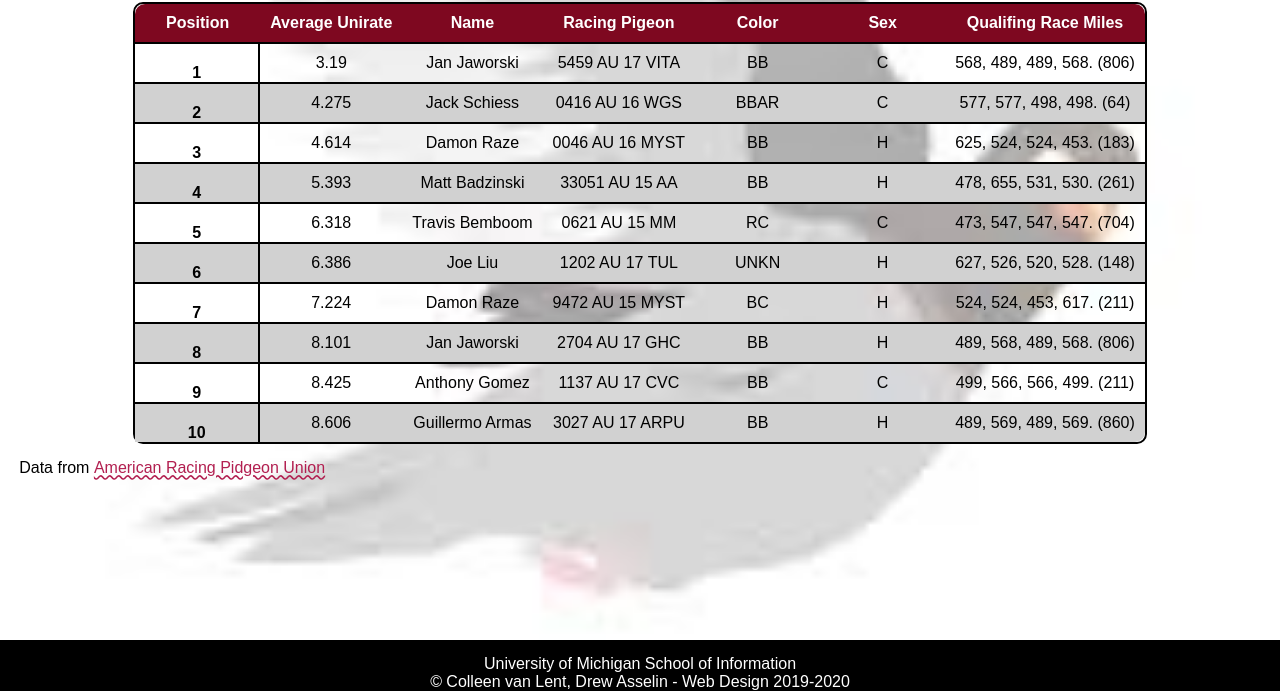
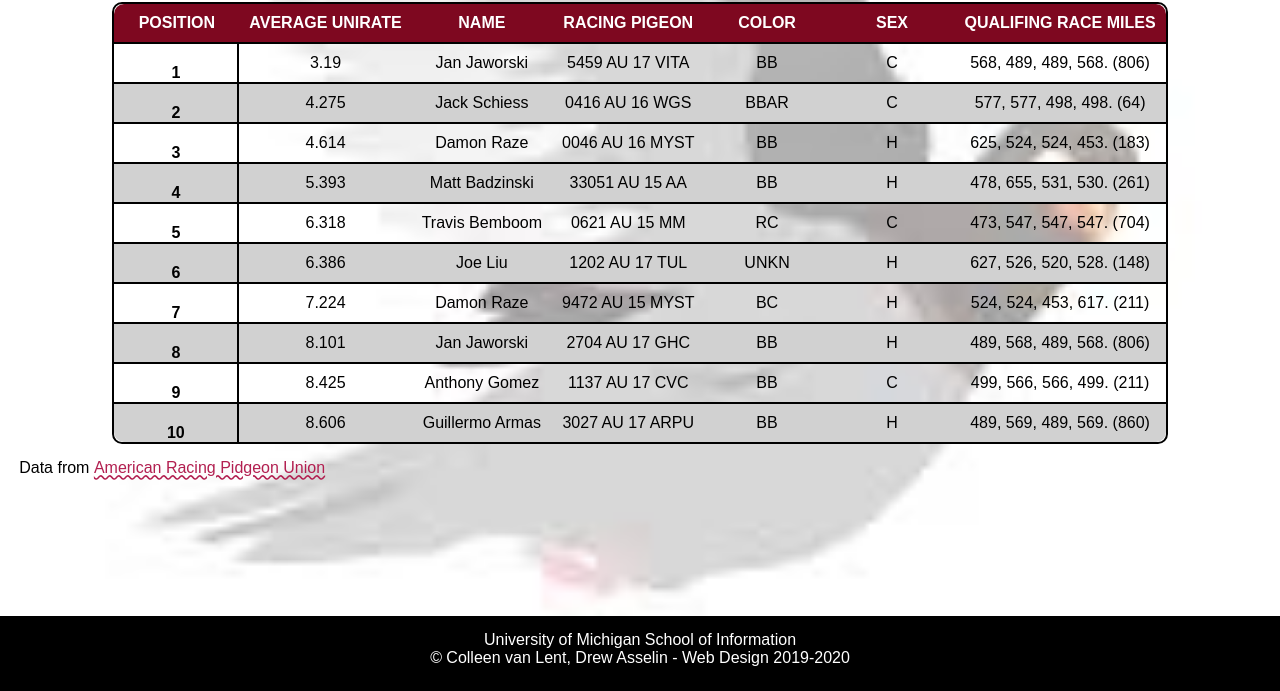
Before and after one commit to jbenjey/homework4-2021, a plain HTML site: page index.html in a window 1280 px wide. Shown: the part 109-800 px from the top of the page. Drawn offline with Linux system fonts and the light colour scheme; a web font is replaced by a local one.

Commit message:
Add files via upload

```diff
--- a/css/style.css
+++ b/css/style.css
@@ -69,7 +69,7 @@ td{
   padding: 10px;
   text-align: center;
   vertical-align: middle;
-  text-transform: capitalize;
+  text-transform: uppercase;
   background-color: rgb(126, 8, 32);
 }
 
@@ -112,7 +112,7 @@ thead tr:last-child th:last-child{
 
 
 
-tbody tr:last-child td:last-child{
+tbody tr:last-child th:first-child{
   border-radius: 0 0 0 10px
 }
 
@@ -127,7 +127,7 @@ tbody tr:last-child td:last-child{
 /*Req 8*/
 footer{
   position: fixed;
-  min-height: 75 px;
+  min-height: 75px;
   width:100%;
   background:#000000;
   text-align:center;
```
